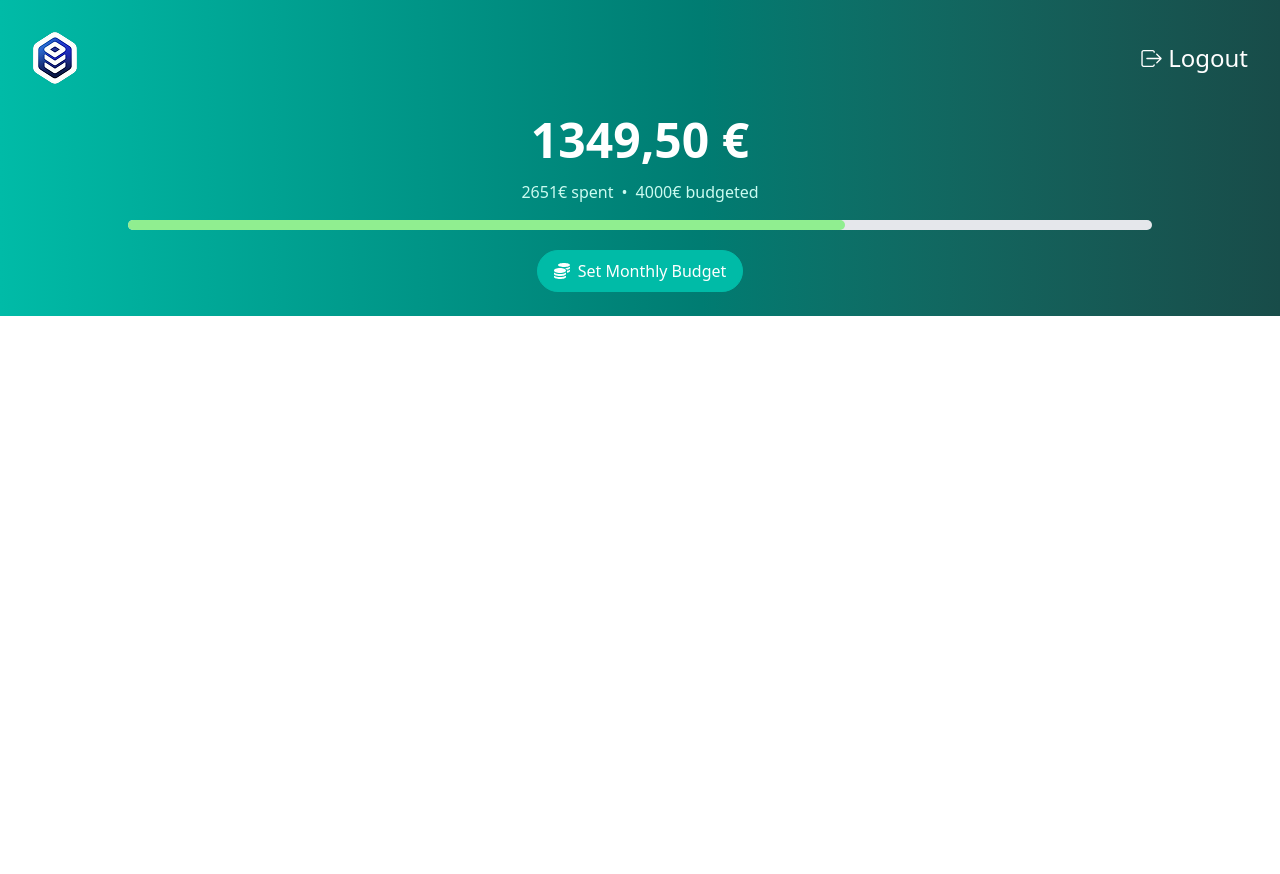
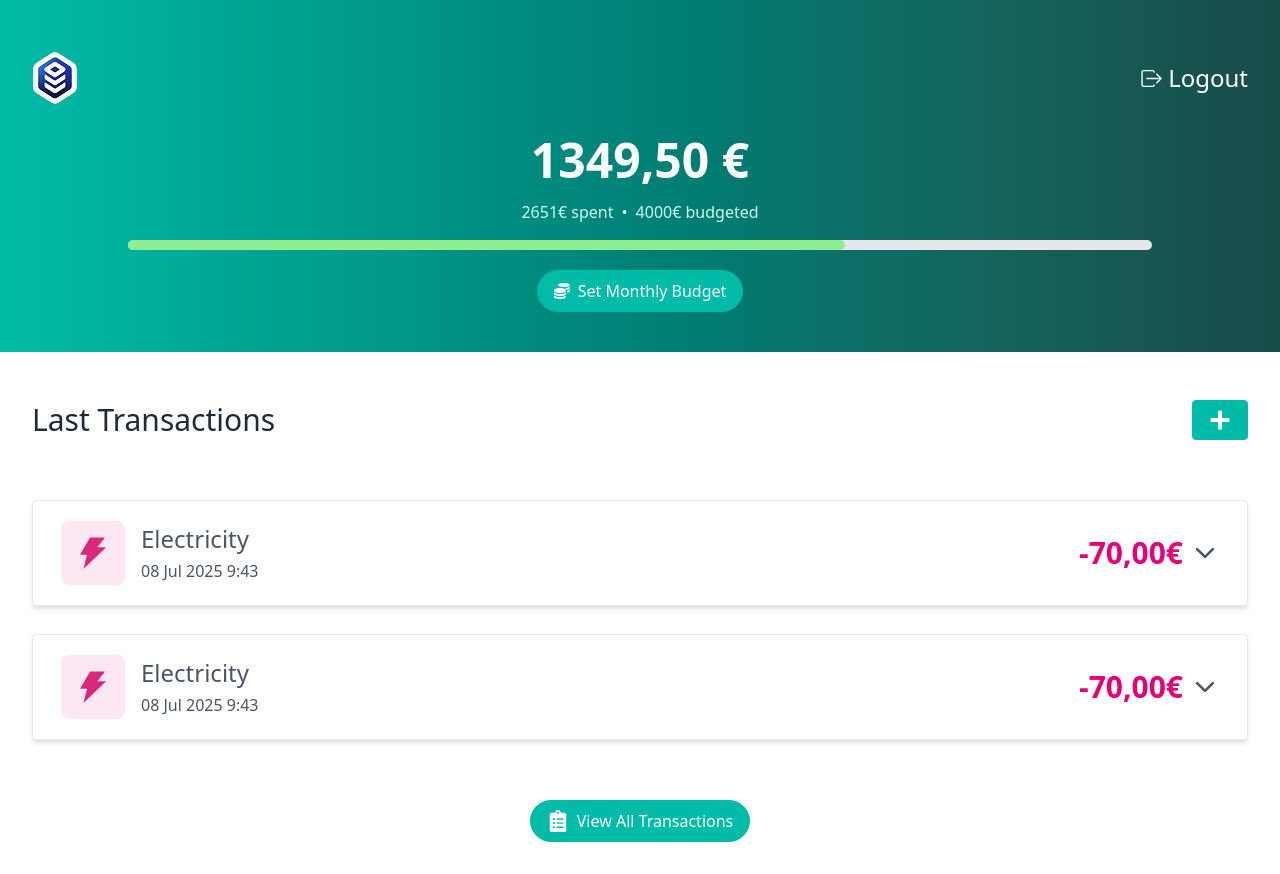
Before and after one commit to sergiosantos96/estias-pay, a React (Vite) app: page /dashboard in a window 1280 px wide. Before the commit the page ends 800 px from the top, so only its background shows below. Built offline with nearby package versions, Linux system fonts and the light colour scheme.

Commit message:
Created transaction component

```diff
--- a/src/App.tsx
+++ b/src/App.tsx
@@ -1,5 +1,6 @@
 import DashboardPage from "./pages/DashboardPage";
 import ErrorPage from "./pages/ErrorPage";
+import { ExpensesPage } from "./pages/ExpensesPage";
 import { LoginPage } from "./pages/LoginPage";
 import { BrowserRouter, Routes, Route } from "react-router-dom";
 
@@ -9,6 +10,7 @@ function App() {
       <Routes>
         <Route path="/" element={<LoginPage />} />
         <Route path="/dashboard" element={<DashboardPage />} />
+        <Route path="/expenses" element={<ExpensesPage />} />
         <Route path="*" element={<ErrorPage />} />
       </Routes>
     </BrowserRouter>
--- a/src/components/Header.tsx
+++ b/src/components/Header.tsx
@@ -9,8 +9,8 @@ const DashboardHeader = () => {
   const navigate = useNavigate();
 
   return (
-    <div className="z-20 w-full bg-gradient-to-r from-teal-500 to-[#184C49]">
-      <div className="container mx-auto flex w-full items-center justify-between p-8">
+    <div className="z-20 w-full bg-gradient-to-r from-teal-500 to-[#184C49] py-5">
+      <div className="flex w-full items-center justify-between p-8">
         <img src={EstiasLogo} alt="Estias-Logo" />
         <div
           onClick={() => navigate("/")}
@@ -30,7 +30,7 @@ const DashboardHeader = () => {
         <span>4000€ budgeted</span>
       </div>
       <ProgressBar barColor="#90EE90" />
-      <div className="mb-6 flex justify-center">
+      <div className="mb-5 flex justify-center">
         <Button
           icon={<FaCoins />}
           text="Set Monthly Budget"
--- /dev/null
+++ b/src/components/PageContainer.tsx
@@ -0,0 +1,7 @@
+import type React from "react";
+
+const PageContainer: React.FC<{ children: React.ReactNode }> = ({
+  children,
+}) => <div className="mx-auto w-full">{children}</div>;
+
+export default PageContainer;
--- /dev/null
+++ b/src/components/Transaction.tsx
@@ -0,0 +1,38 @@
+import { AiFillThunderbolt } from "react-icons/ai";
+import { IoChevronDown } from "react-icons/io5";
+
+interface TransactionProps {
+  category: string;
+  price: string;
+  date: string;
+  notes?: string;
+}
+
+const Transaction = ({ category, price, date, notes }: TransactionProps) => {
+  return (
+    <div className="my-7 rounded border border-gray-200 bg-white p-7 py-5 text-gray-600 shadow-md">
+      <div className="flex w-full flex-row items-center justify-between">
+        <div className="flex flex-row items-center gap-x-4">
+          <div className="flex h-16 w-16 items-center justify-center rounded-lg bg-pink-100">
+            <AiFillThunderbolt color="#DB2777" size={38} />
+          </div>
+          <div className="flex flex-col justify-center gap-y-1">
+            <h2 className="text-2xl font-medium text-gray-600 capitalize">
+              {category}
+            </h2>
+            <div>{date}</div>
+          </div>
+        </div>
+        <div className="flex items-center gap-x-2 text-right">
+          <h2 className="text-3xl font-semibold text-pink-600">{price} </h2>
+          <IoChevronDown
+            className="cursor-pointer transition duration-350 ease-in-out active:rotate-x-180"
+            size={28}
+          />
+        </div>
+      </div>
+    </div>
+  );
+};
+
+export default Transaction;
--- /dev/null
+++ b/src/components/TransactionsList.tsx
@@ -0,0 +1,48 @@
+import { FaClipboardList, FaPlus } from "react-icons/fa";
+import Button from "./Button";
+import Transaction from "./Transaction";
+import { useNavigate } from "react-router-dom";
+
+const TransactionsList = () => {
+  const navigate = useNavigate();
+
+  return (
+    <div className="z-50 w-full rounded-t-lg">
+      <div className="mx-auto mt-4 flex w-full items-center justify-between p-8">
+        <h2 className="text-3xl font-medium text-gray-800">
+          Last Transactions
+        </h2>
+        <Button
+          icon={<FaPlus size={22} />}
+          className="!rounded"
+          onClick={() => console.log("clicked")}
+        />
+      </div>
+      <div className="px-8">
+        <Transaction
+          category="electricity"
+          price="-70,00€"
+          date="08 Jul 2025 9:43"
+          notes="Paid via bank transfer"
+        />
+        <Transaction
+          category="electricity"
+          price="-70,00€"
+          date="08 Jul 2025 9:43"
+          notes="Paid via bank transfer"
+        />
+
+        <div className="flex justify-center">
+          <Button
+            icon={<FaClipboardList size={22} />}
+            text="View All Transactions"
+            className="my-8 rounded text-center"
+            onClick={() => navigate("/expenses")}
+          />
+        </div>
+      </div>
+    </div>
+  );
+};
+
+export default TransactionsList;
--- a/src/pages/DashboardPage.tsx
+++ b/src/pages/DashboardPage.tsx
@@ -1,9 +1,14 @@
 import DashboardHeader from "../components/Header";
+import PageContainer from "../components/PageContainer";
+import TransactionsList from "../components/TransactionsList";
 
 const DashboardPage = () => {
   return (
-    <div className="flex w-dvw items-center justify-center text-white">
-      <DashboardHeader />
+    <div className="flex w-dvw flex-col items-center justify-center text-white">
+      <PageContainer>
+        <DashboardHeader />
+        <TransactionsList />
+      </PageContainer>
     </div>
   );
 };
--- /dev/null
+++ b/src/pages/ExpensesPage.tsx
@@ -0,0 +1,5 @@
+import React from "react";
+
+export const ExpensesPage = () => {
+  return <div>ExpensesPage</div>;
+};
```
